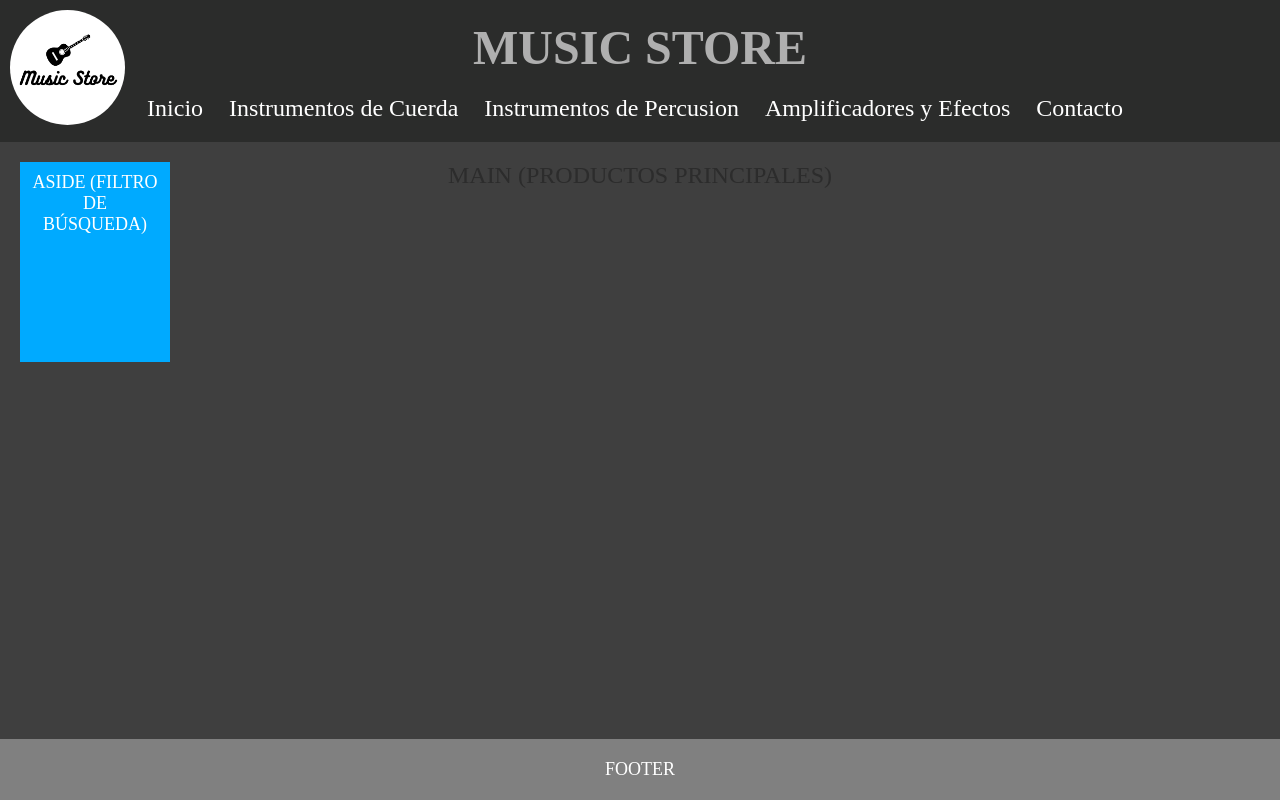
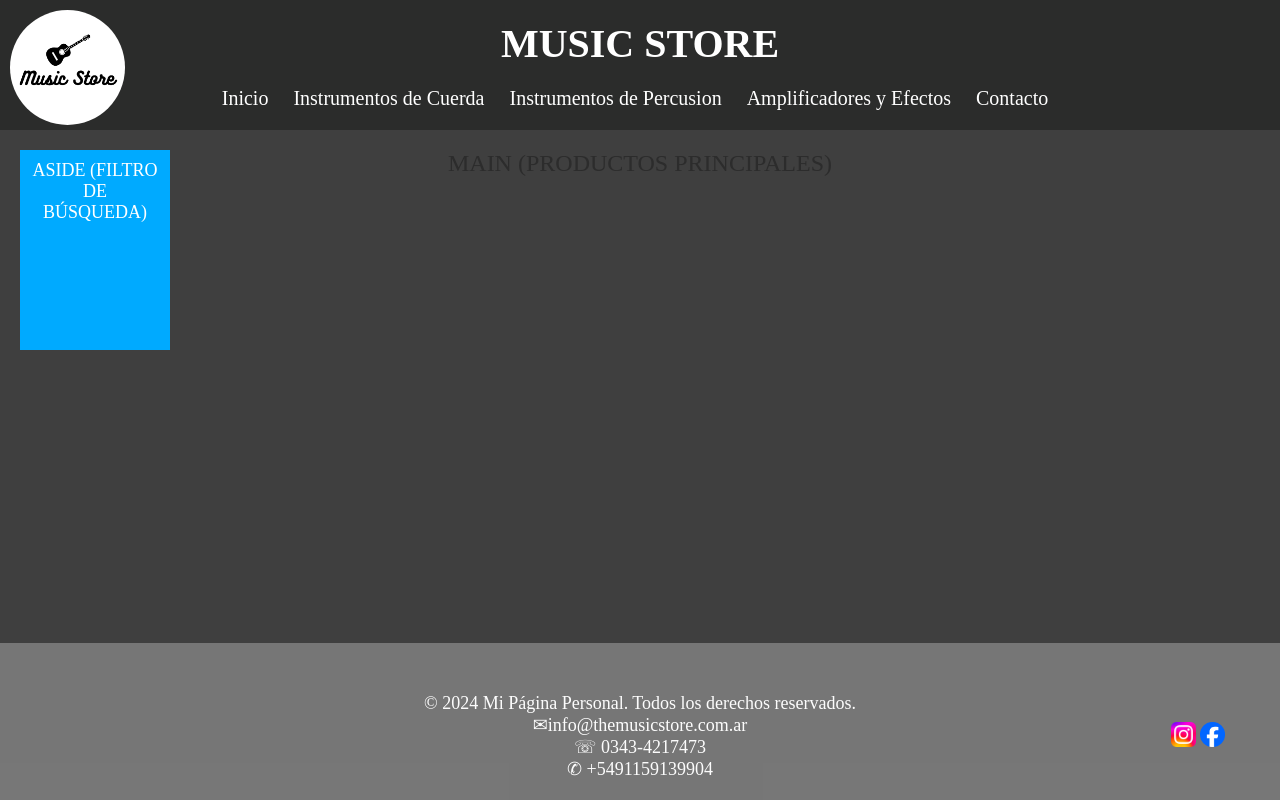
Before and after one commit to Ignacio-liendo/MusicStoreRepo, a plain HTML site: page index.html in a window 1280 px wide. Drawn offline with Linux system fonts and the light colour scheme.

Commit message:
se realizó el footer y se aplico en todas las paginas

```diff
--- a/css/estilo.css
+++ b/css/estilo.css
@@ -17,10 +17,10 @@
 header {
     grid-area: header;
     background-color: #2b2c2b;
-    color: rgb(175, 175, 175);
+    color: rgb(255, 255, 255);
     text-align: center;
     padding: 20px;
-    font-size: 24px;
+    font-size: 20px;
 }
 .logo {
     position: absolute;
@@ -72,12 +72,18 @@ aside {
     top: 20px;
     left: 20px;
 }
-
+/*---------------FOOTER-------------*/
 footer {
     grid-area: footer;
-    background-color: #808080;
-    color: white;
+    background-color: #747474fa;
+    color: #fffffffa;
     text-align: center;
     padding: 20px;
     font-size: 18px;
 }
+.contact_logos{
+    position: relative;
+    top: 50%;
+    left: 45%;
+    text-decoration: none;
+}
--- a/index.html
+++ b/index.html
@@ -32,7 +32,18 @@
                 <aside>ASIDE (FILTRO DE BÚSQUEDA)</aside>
                 MAIN (PRODUCTOS PRINCIPALES)
             </main>
-            <footer>FOOTER</footer>
+            <footer>
+              <a href="https://www.instagram.com/the_musicstore/?hl=es" class="contact_logos">
+                <img src="./iconos contacto/Instagram_logo_2022.svg.png" alt="Instagram_logo" height="25px">
+              </a>
+              <a href="https://www.facebook.com/tmsargentina" class="contact_logos">
+                <img src="./iconos contacto/2023_Facebook_icon.svg.png" alt="facebook_logo" height="25px">
+              </a>
+              <p>© 2024 Mi Página Personal. Todos los derechos reservados.</p>
+              <p>✉info@themusicstore.com.ar</p>
+              <p>☏ 0343-4217473</p>
+              <p>✆ +5491159139904</p>
+            </footer>
         </div>
     </body>
 </body>
```
Also changed, not shown: Pages/Contacto.html (+7 -1 lines), Pages/intrumentos-cuerda.html (+8 -2 lines), Pages/intrumentos-percusion.html (+7 -1 lines), Pages/pedales-amplificadores.html (+7 -1 lines), iconos contacto/2023_Facebook_icon.svg.png (added), iconos contacto/Instagram_logo_2022.svg.png (added).
